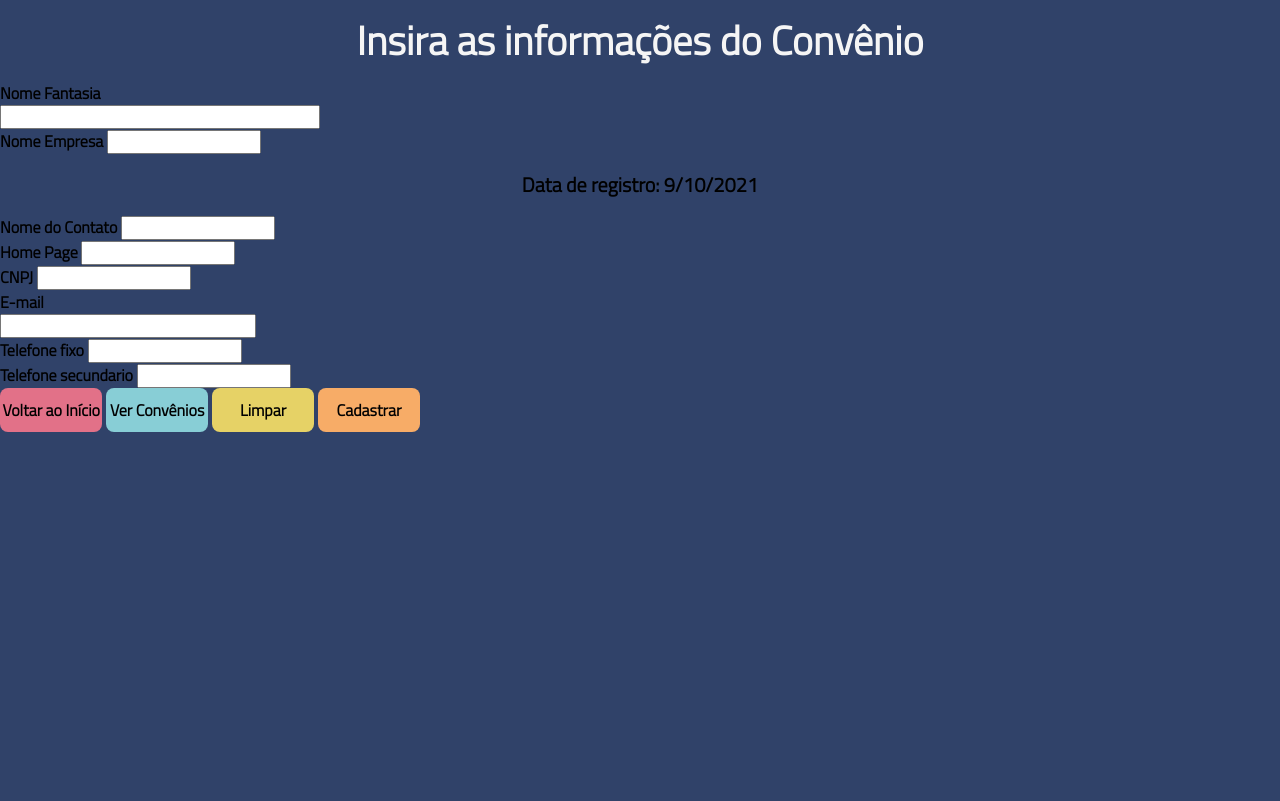
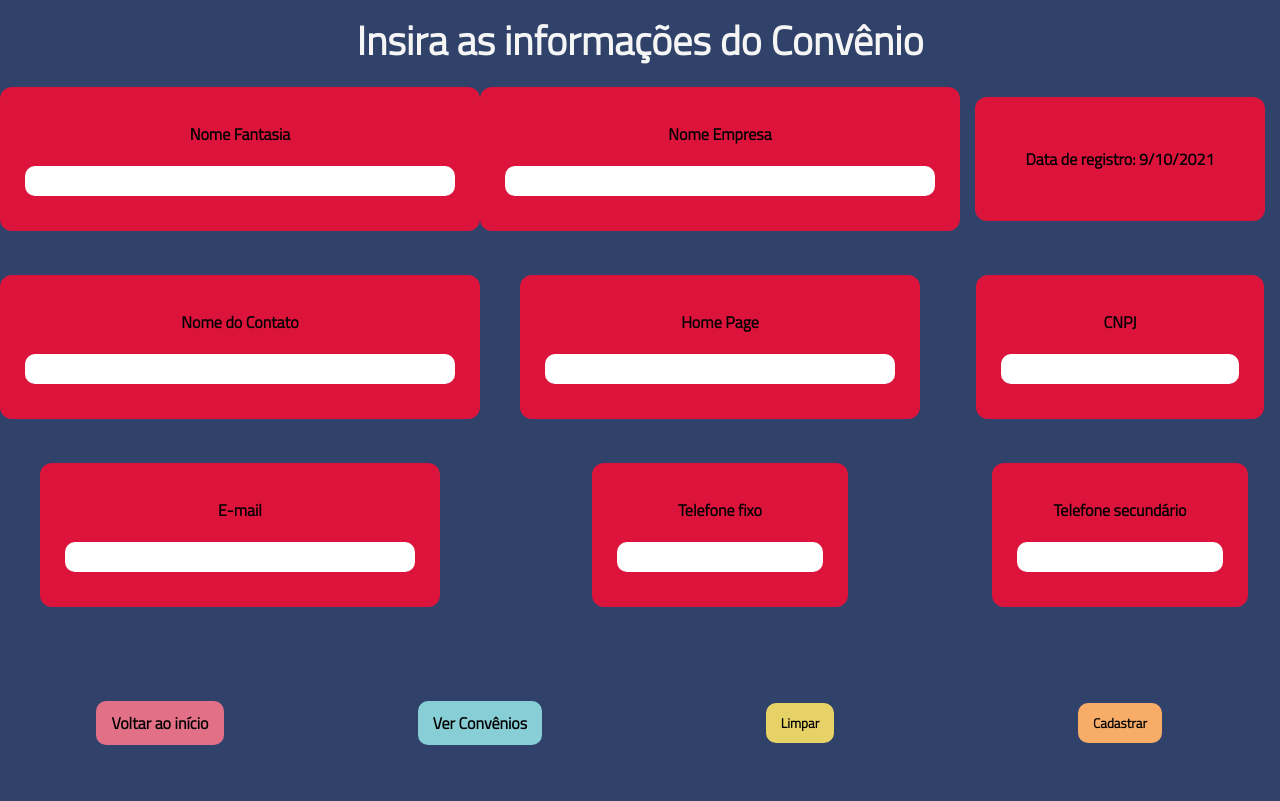
Before and after one commit to Liuizn/SA02-03, a PHP site: page /cadastrar_convenio.php in a window 1280 px wide. Before the commit the page ends 432 px from the top, so only its background shows below. Run offline with PHP 8.4, Linux system fonts and the light colour scheme.

Commit message:
telas feitas

```diff
--- a/cadastrar_convenio.php
+++ b/cadastrar_convenio.php
@@ -1,69 +1,73 @@
 <head>
     <link rel="stylesheet" href="style.css">
+    <link rel="stylesheet" href="grid-css-conv.css">
     <link rel="stylesheet" href="size-inputs.css">
 </head>
 
 <body>
     <h1>Insira as informações do Convênio</h1>
-    <form action="insert_convenio.php" method="post" class="pai-area-formulario">
-        <div class="group-inputs nome">
-            <div class="group" id="nomef">
+    <form action="insert_convenio.php" method="post">
+        <div class="container-grid-index">
+            <div class="NameF-area" id="nomef">
+                <div class="box-area nome-Conv" id="nomef">
                     <label for="nomef">Nome Fantasia</label>
                     <input type="text" name="nomef" id="nomef" required maxlength="50">
                 </div>
-            <div class="group nome-c" id="nome">
+            </div>
+            <div class="NameE-area" id="nome">
+                <div class="box-area nome-Conv" id="nome">
                     <label for="nome">Nome Empresa</label>
-                <input class="nome-c"type="text" name="nome" id="nome" class="" required maxlength="50">
+                    <input type="text" name="nome" id="nome"  required maxlength="50">
                 </div>
-            <div class="group">
+            </div>
+            <div class="Data-area">
+                <div class="box-area">
                     <p id="data">Data de registro</p>
                 </div>
             </div>
-
-        <div class="group-inputs">
-
-            <div class="group" id="nome-contato">
+            <div class="NomeC-area" id="nome-contato">
+                <div class="box-area" id="nome-contato">
                     <label for="nome-contato">Nome do Contato</label>
                     <input type="text" name="nome-contato" id="nome-contato" required maxlength="60">
                 </div>
-
-            <div class="group" id="homepage">
+            </div>
+            <div class="HomeP-area" id="homepage">
+                <div class="box-area" id="homepage">
                     <label for="homepage">Home Page</label>
                     <input type="text" name="homepage" id="homepage" required maxlength="60">
                 </div>
-
-            <div class="Group" id="cnpj">
+            </div>
+            <div class="Cnpj-area" id="cnpj">
+                <div class="box-area" id="cnpj">
                     <label for="cnpj">CNPJ</label>
                     <input type="text" name="cnpj" id="cnpj" required maxlength="50">
                 </div>
-
             </div>
-
-
-        <div class="group-inputs">
-            <div class="group" id="email">
+            <div class="Email-area" id="email">
+                <div class="box-area" id="email">
                     <label for="email">E-mail</label>
                     <input type="email" name="email" id="email" maxlength="60">
                 </div>
-
-            <div class="group" id="fixo1">
+            </div>
+            <div class="Fixo1-area" id="fixo1">
+                <div class="box-area" id="fixo1">
                     <label for="fixo1">Telefone fixo</label>
                     <input type="text" name="fixo1" id="fixo1" maxlength="20" pattern="[0-9-()+ ]+$">
                 </div>
-
-            <div class="group" id="fixo2">
-                <label for="fixo2">Telefone secundario</label>
+            </div>
+            <div class="Fixo2-area" id="fixo2">
+                <div class="box-area" id="fixo2">
+                    <label for="fixo2">Telefone secundário</label>
                     <input type="text" name="fixo2" id="fixo2" maxlength="20" pattern="[0-9-()+ ]+$">
                 </div>
             </div>
-
-        <div class="group-inputs group-buttons">
-            <button id="b_index"> <a href="index.php">Voltar ao Início</a></button>
-            <button id="b_medicos"><a href="tabela_convenio.php">Ver Convênios</a></button>
+            <div class="Button-area">
+                <a href="index.php" id="b_index">Voltar ao início</a>
+                <a href="tabela_convenio.php" id="b_medicos">Ver Convênios</a>
                 <input type="reset" value="Limpar" id="b_limpar">
                 <input type="submit" value="Cadastrar" id="b_cadastrar">
             </div>
-
+        </div>
     </form>
 
 </body>
--- a/cadastro-proc.php
+++ b/cadastro-proc.php
@@ -6,8 +6,6 @@
 
 <body>
     <h1>Insira as informações do procedimento</h1>
-
-
     <form action="insert-proc.php" method="post">
         <div class="container-grid-index">
             <div class=" nome-area" id="home">
@@ -48,9 +46,6 @@
         </div>
     </form>
 
-
-
-
 </body>
 
 <script>
--- /dev/null
+++ b/grid-css-conv.css
@@ -0,0 +1,128 @@
+.container-grid-index {
+    display: grid;
+    grid-template-columns: 1fr 1fr 1fr 1fr 1fr 1fr;
+    grid-template-rows: 1fr 1fr 1fr 1fr;
+    gap: 2em 0em;
+    grid-auto-flow: row;
+    align-content: center;
+    justify-items: center;
+    align-items: center;
+    grid-template-areas:
+        "NameF-area NameF-area NameE-area NameE-area Data-area Data-area"
+        "NomeC-area NomeC-area HomeP-area HomeP-area Cnpj-area Cnpj-area"
+        "Email-area Email-area Fixo1-area Fixo1-area Fixo2-area Fixo2-area"
+        "Button-area Button-area Button-area Button-area Button-area Button-area";
+    height: 90%;
+}
+
+
+.NameF-area {
+    width: 30em;
+    display: grid;
+    grid-template-columns: 1fr;
+    grid-template-rows: 1fr;
+    gap: 0px 0px;
+    grid-auto-flow: row;
+    grid-area: NameF-area;
+}
+
+.NameE-area {
+    width: 30em;
+    display: grid;
+    grid-template-columns: 1fr;
+    grid-template-rows: 1fr;
+    gap: 0px 0px;
+    grid-auto-flow: row;
+    grid-area: NameE-area;
+}
+
+.Data-area {
+    grid-area: Data-area;
+    display: grid;
+    grid-template-columns: 1fr;
+    grid-template-rows: 1fr;
+    gap: 0px 0px;
+    grid-auto-flow: row;
+    grid-template-areas:
+    ".";
+}
+
+.NomeC-area {
+    width: 30em;
+    display: grid;
+    grid-template-columns: 1fr;
+    grid-template-rows: 1fr;
+    gap: 0px 0px;
+    grid-auto-flow: row;
+    grid-area: NomeC-area;
+}
+
+.HomeP-area {
+    width: 25em;
+    display: grid;
+    grid-template-columns: 1fr;
+    grid-template-rows: 1fr;
+    gap: 0px 0px;
+    grid-auto-flow: row;
+    grid-area: HomeP-area;
+}
+
+.Cnpj-area {
+    width: 18em;
+    display: grid;
+    grid-template-columns: 1fr;
+    grid-template-rows: 1fr;
+    gap: 0px 0px;
+    grid-auto-flow: row;
+    grid-area: Cnpj-area;
+}
+
+.Email-area {
+    width: 25em;
+    display: grid;
+    grid-template-columns: 1fr;
+    grid-template-rows: 1fr;
+    gap: 0px 0px;
+    grid-auto-flow: row;
+    grid-area: Email-area;
+}
+
+.Fixo1-area {
+    width: 16em;
+    display: grid;
+    grid-template-columns: 1fr;
+    grid-template-rows: 1fr;
+    gap: 0px 0px;
+    grid-auto-flow: row;
+    grid-template-areas:
+        ".";
+    grid-area: Fixo1-area;
+}
+
+.Fixo2-area {
+    display: grid;
+    width: 16em;
+    grid-template-columns: 1fr;
+    grid-template-rows: 1fr;
+    gap: 0px 0px;
+    grid-auto-flow: row;
+    grid-template-areas:
+        ".";
+    grid-area: Fixo2-area;
+}
+
+
+.Button-area {
+    display: grid;
+    grid-template-columns: 1fr 1fr 1fr 1fr;
+    grid-template-rows: 1fr;
+    gap: 0px 0px;
+    grid-auto-flow: row;
+    justify-content: space-evenly;
+    justify-items: center;
+    align-items: center;
+    grid-template-areas:
+      ". . . .";
+    justify-self: stretch;
+    grid-area: Button-area;
+}
--- a/size-inputs.css
+++ b/size-inputs.css
@@ -6,34 +6,17 @@
     width: 15vw;
 }
 
-[name= "genero"] {
+[name="genero"] {
     width: 10vw;
 }
 
-#nomef{
-    width: 25vw;
+[name="nomef"],
+[name="nome"],
+[name="nome-contato"],
+[name="homepage"],
+[name="cnpj"],
+[name="email"],
+[name="fixo1"],
+[name="fixo2"]{
+    width: 100%;
 }
-
-#rua {
-    width: 25vw;
-}
-
-#numero {
-    width: 5vw;
-}
-
-#bairro {
-    width: 10vw;
-}
-
-#cep {
-    width: 10vw;
-}
-
-#complemento {
-    width: 10vw;
-}
-
-#email {
-    width: 20vw;
-}
--- a/style-index.css
+++ b/style-index.css
@@ -133,4 +133,5 @@
     width: 10vw;
     background-color: rgb(82, 110, 194);
     padding: 10px;
+    border-radius: 15px;
 }
--- a/style.css
+++ b/style.css
@@ -69,6 +69,7 @@ table {
     flex-direction: row;
     flex-wrap: wrap;
     justify-content: space-around;
+    margin-top: 20px;
     margin-bottom: 20px;
 }
 
@@ -142,3 +143,7 @@ table {
     text-align: center;
     padding: 50px;
 }
+
+.box-area.nome-Conv{
+    text-align: center;
+}
```
Also changed, not shown: lista-proc.php (+11 -0 lines), tabela_convenio.php (+7 -5 lines), tabela_medico.php (+7 -6 lines), tabela_pacientes.php (+7 -5 lines). Lines whose indentation alone changed are shown as unchanged.
